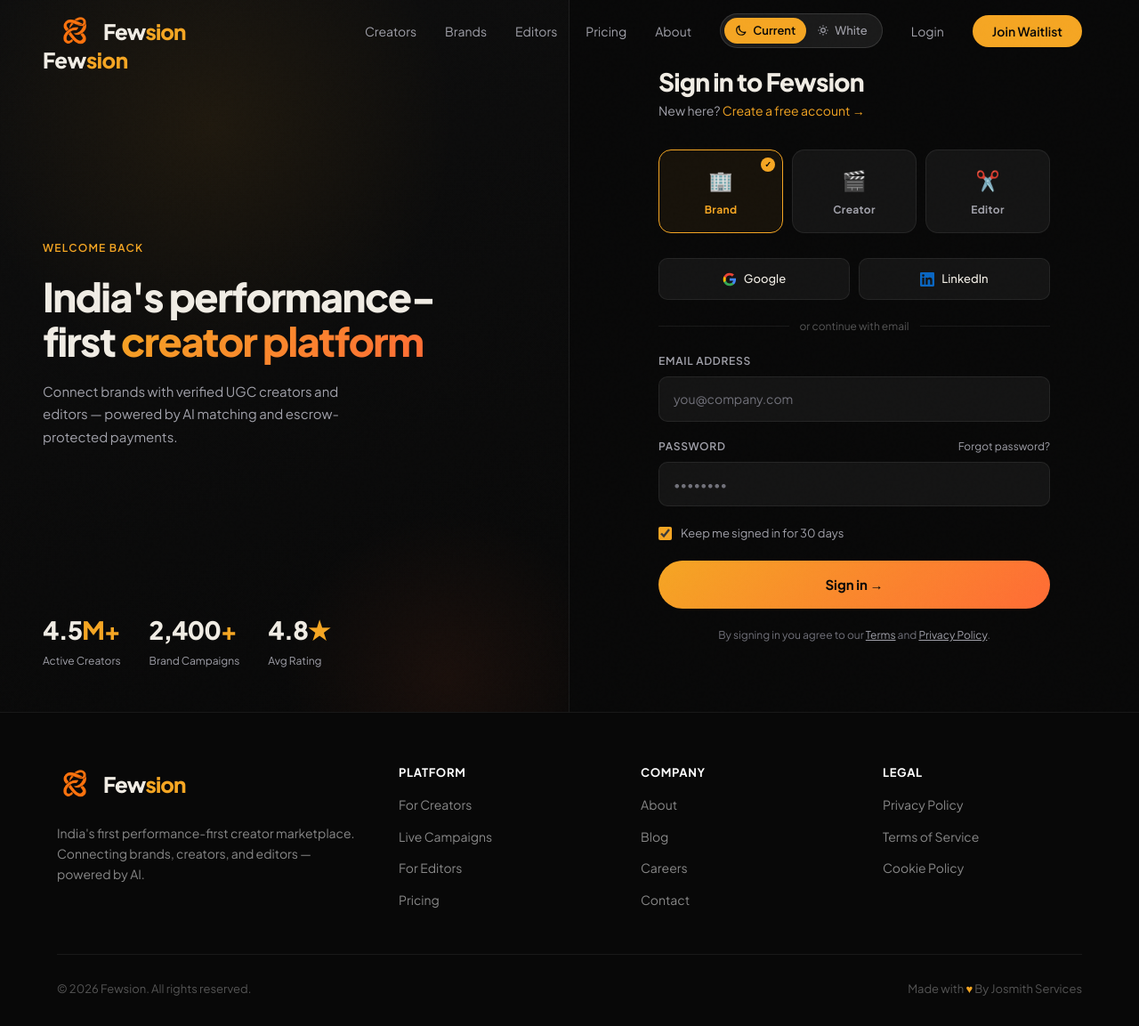
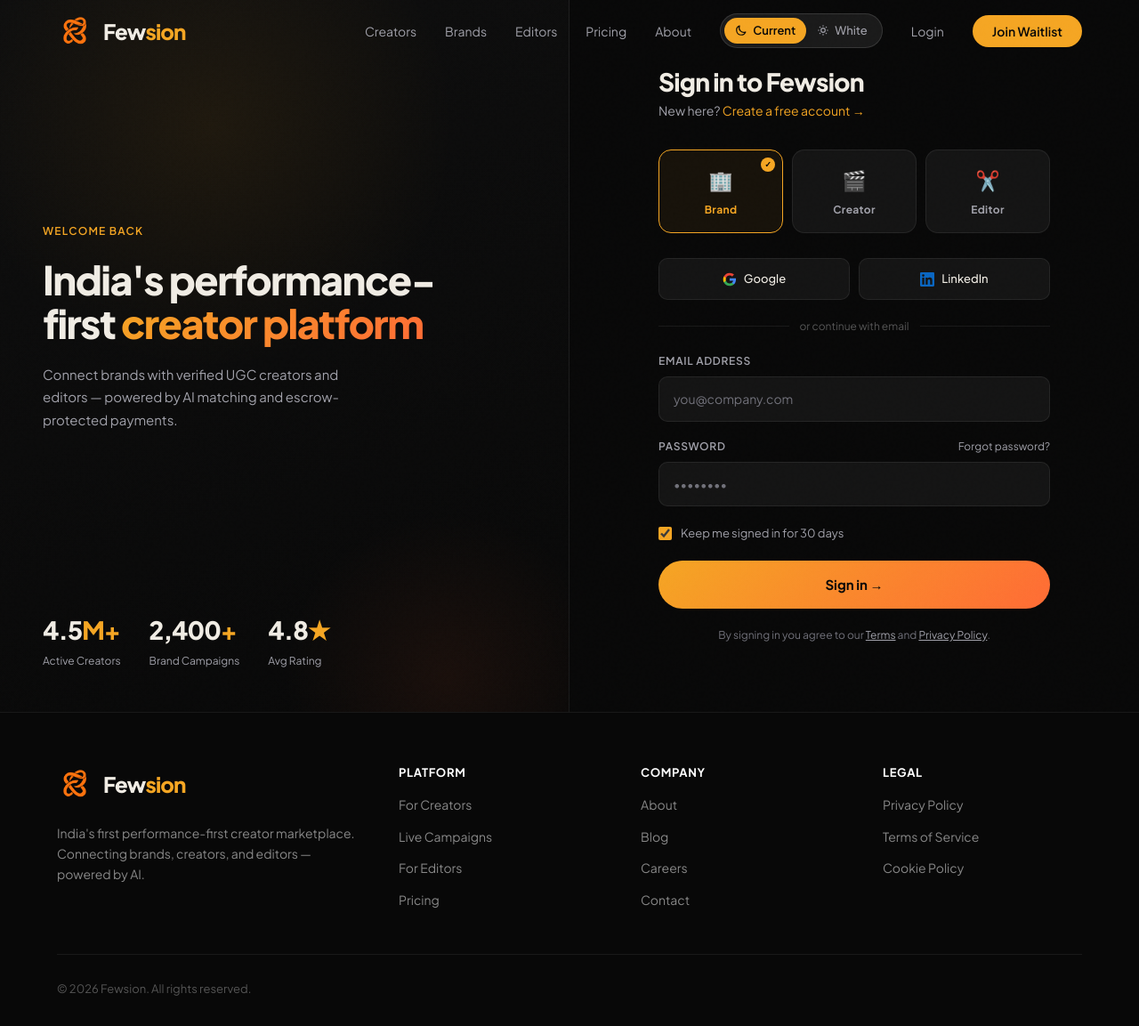
Before and after one commit to shindeabhijit062/Fewsion, a Next.js app: page /login in a window 1280 px wide. Shown: the whole page at 89% size. Built offline with nearby package versions, Linux system fonts and the light colour scheme; no server answers.

Commit message:
small bug fix like footer and  extra logo

```diff
--- a/app/login/page.tsx
+++ b/app/login/page.tsx
@@ -160,9 +160,8 @@
         <div className="absolute pointer-events-none" style={{ top: '-20%', left: '-10%', width: '600px', height: '600px', background: 'radial-gradient(circle, rgba(245,166,35,0.08) 0%, transparent 65%)' }} />
         <div className="absolute pointer-events-none" style={{ bottom: '-20%', right: '-10%', width: '400px', height: '400px', background: 'radial-gradient(circle, rgba(255,107,53,0.07) 0%, transparent 65%)' }} />
 
-        <Link href="/" className="relative z-10 font-display text-[24px] font-extrabold text-[color:var(--text)] no-underline" style={{ letterSpacing: '-0.5px' }}>
-          Few<span style={{ color: 'var(--amber)' }}>sion</span>
-        </Link>
+        {/* Spacer keeps the headline centred (the navbar already shows the logo) */}
+        <div aria-hidden />
 
         <div className="relative z-10">
           <div className="text-[12px] font-semibold uppercase mb-5" style={{ letterSpacing: '0.1em', color: 'var(--amber)' }}>
--- a/components/Footer.tsx
+++ b/components/Footer.tsx
@@ -66,17 +66,6 @@
 
       <div className="footer-bottom">
         <p>© {new Date().getFullYear()} Fewsion. All rights reserved.</p>
-        <p className="made">
-          Made with <span>♥</span> By{' '}
-          <a
-            href="https://www.josmithservices.com"
-            target="_blank"
-            rel="noopener noreferrer"
-            className="hover:text-amber transition-colors"
-          >
-            Josmith Services
-          </a>
-        </p>
       </div>
     </footer>
   );
```
